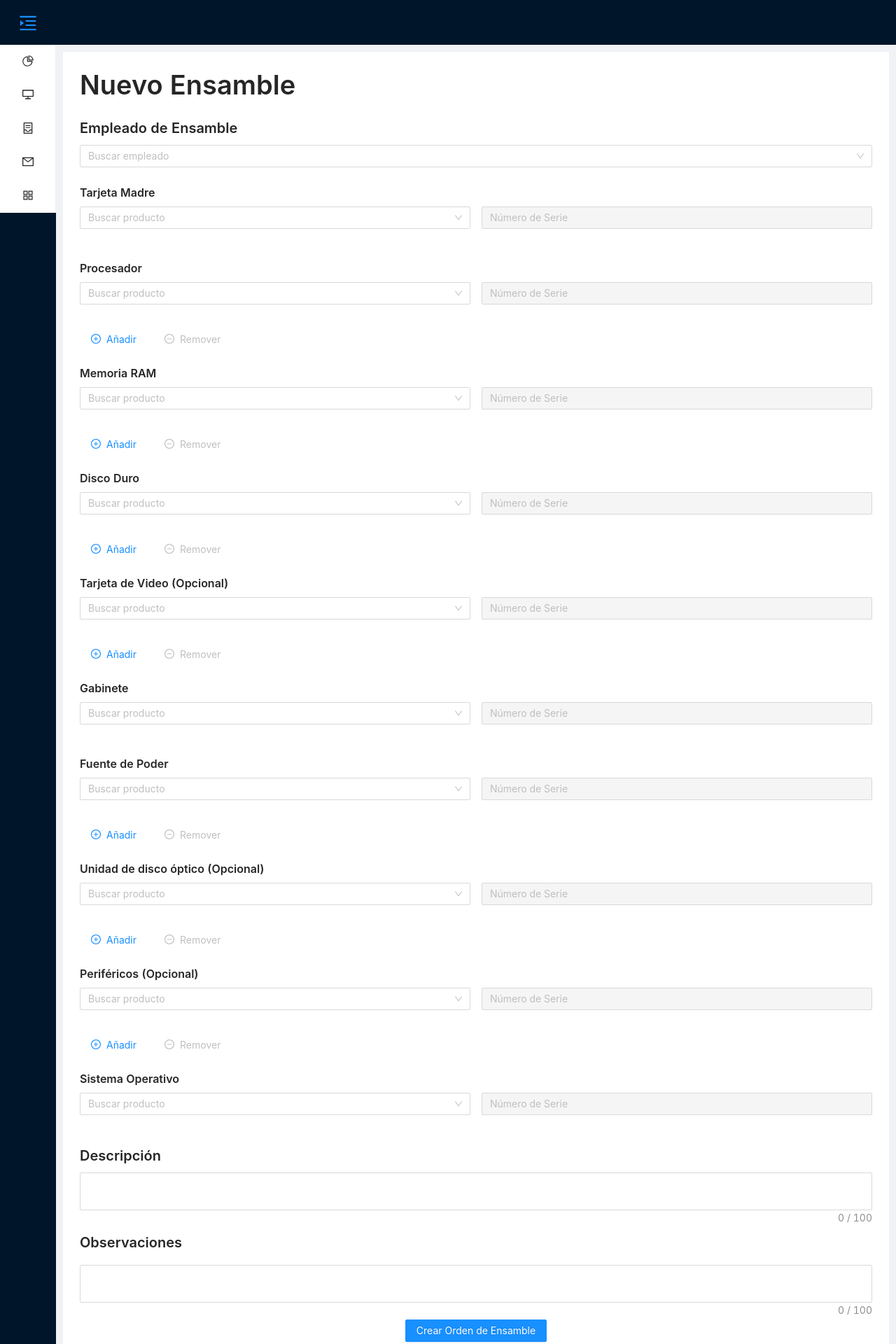
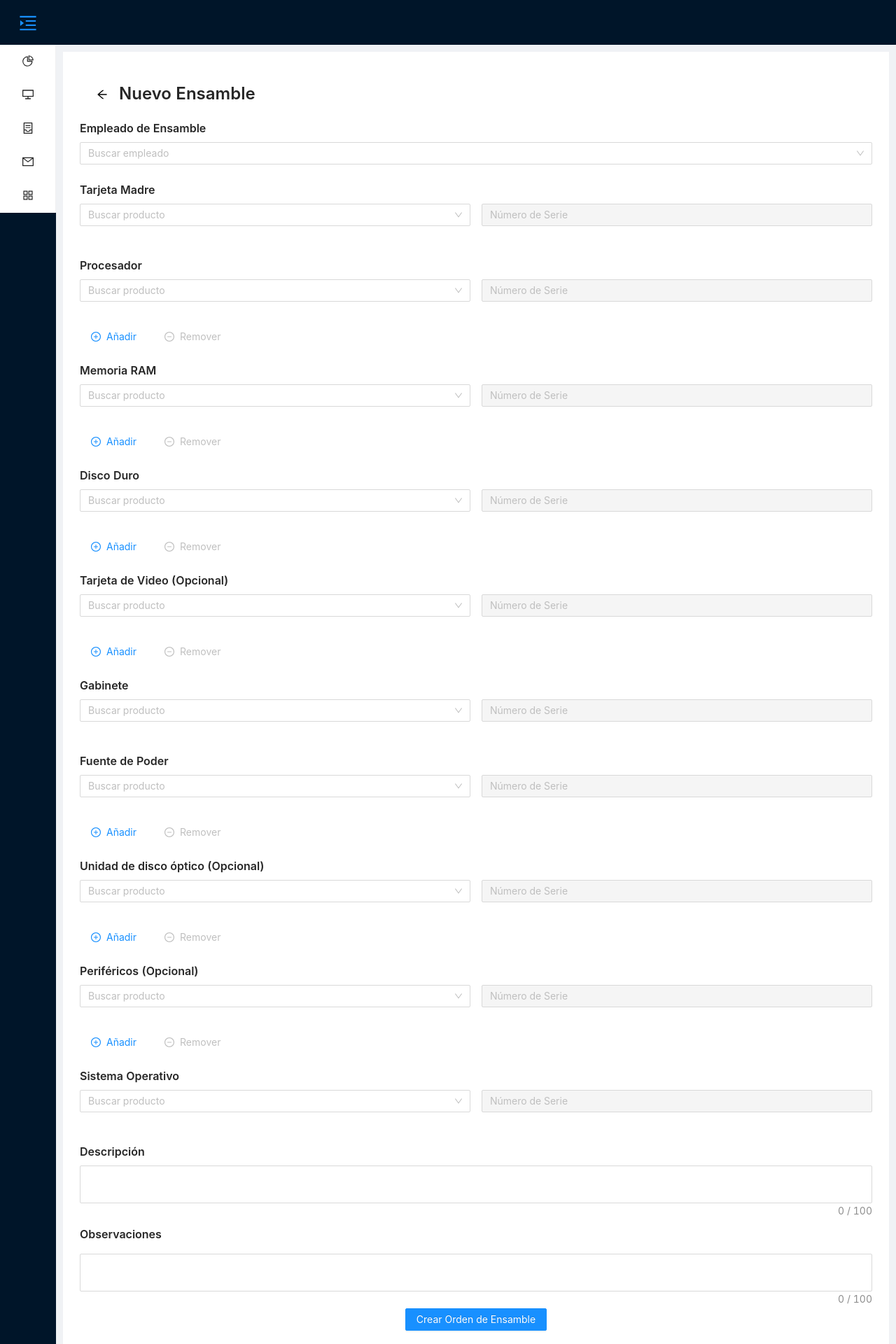
Before and after one commit to Kernel-System/kernel-system-app, a React (Create React App) app: page /ensambles/nuevo in a window 1280 px wide. Shown: the top 1920 px of the page at 70% size. Built offline with nearby package versions, Linux system fonts and the light colour scheme.

Commit message:
refactor(AgregarEnsambles): agregar rutas al componente AgregarEnsambles

```diff
--- a/src/pages/ensamble/AgregarEnsambles/index.js
+++ b/src/pages/ensamble/AgregarEnsambles/index.js
@@ -1,6 +1,7 @@
 import AddProduct from 'components/ensamble/AddProduct';
 import { useState } from 'react';
 import { Typography, Input, Space, Button, Form, Select } from 'antd';
+import HeadingBack from 'components/UI/HeadingBack';
 const { Title } = Typography;
 const { TextArea } = Input;
 const { Option } = Select;
@@ -52,8 +53,8 @@ const Index = () => {
       onFinish={onFinish}
       onFinishFailed={onFinishFailed}
     >
-      <Title>Nuevo Ensamble</Title>
-      <Title level={4}>Empleado de Ensamble</Title>
+      <HeadingBack title='Nuevo Ensamble' />
+      <Title level={5}>Empleado de Ensamble</Title>
       <Form.Item
         name='ensamblador asignado'
         rules={[
@@ -134,7 +135,7 @@ const Index = () => {
         noAdd={true}
         onChanged={changeProducts}
       />
-      <Title level={4}>Descripción</Title>
+      <Title level={5}>Descripción</Title>
       <Space direction='vertical' style={{ width: '100%' }}>
         <Form.Item
           name='descripcion'
@@ -157,7 +158,7 @@ const Index = () => {
             style={{ fontSize: '20' }}
           />
         </Form.Item>
-        <Title level={4}>Observaciones</Title>
+        <Title level={5}>Observaciones</Title>
         <Form.Item
           name='observacion'
           rules={[
```
